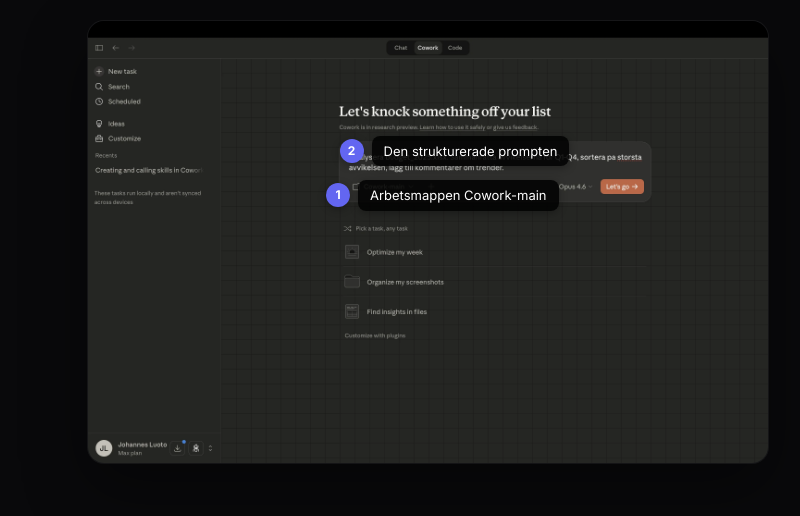
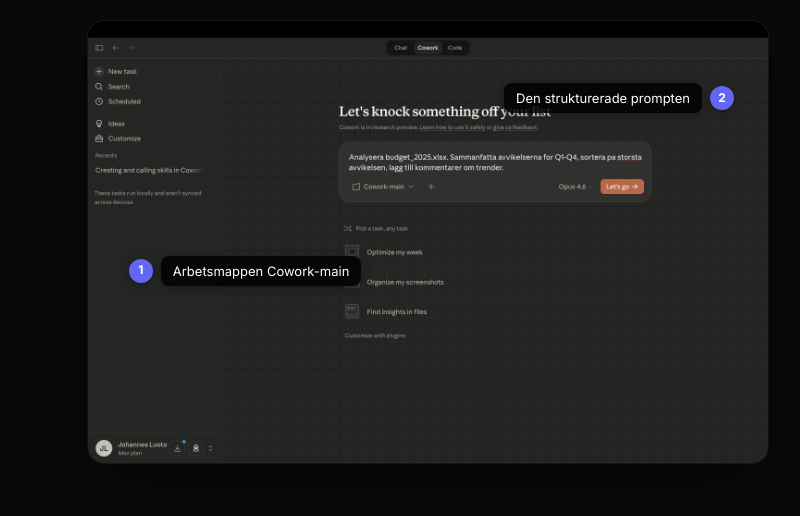
Before and after one commit to drluoto/ai-academy, a plain HTML site: page cowork.html in a window 1280 px wide. Shown: the part 2662-3178 px from the top of the page, without its empty margins (240-1040 px from the left). Drawn offline with Linux system fonts and the light colour scheme.

Commit message:
fix: reposition overlapping annotations on cowork.html screenshot 2
Annotations 1 and 2 on the "Ge Claude instruktionen" screenshot were
nearly on top of each other (top:36%/left:35% and top:26%/left:37%).
Moved to opposite corners: annotation 1 bottom-left (top:53%/left:6%)
and annotation 2 top-right (top:14%/right:5%).

Co-Authored-By: Claude Opus 4.6 <noreply@anthropic.com>

```diff
--- a/cowork.html
+++ b/cowork.html
@@ -529,13 +529,13 @@ Sortera på största avvikelsen först.</code></pre>
                        loading="lazy"
                        class="screenshot-frame__img">
                 </picture>
-                <div class="screenshot-annotation" style="top: 36%; left: 35%;">
+                <div class="screenshot-annotation" style="top: 53%; left: 6%;">
                   <span class="screenshot-annotation__marker">1</span>
                   <span class="screenshot-annotation__text">Arbetsmappen Cowork-main</span>
                 </div>
-                <div class="screenshot-annotation" style="top: 26%; left: 37%;">
+                <div class="screenshot-annotation" style="top: 14%; right: 5%;">
+                  <span class="screenshot-annotation__text">Den strukturerade prompten</span>
                   <span class="screenshot-annotation__marker">2</span>
-                  <span class="screenshot-annotation__text">Den strukturerade prompten</span>
                 </div>
               </div>
             </div>
```
